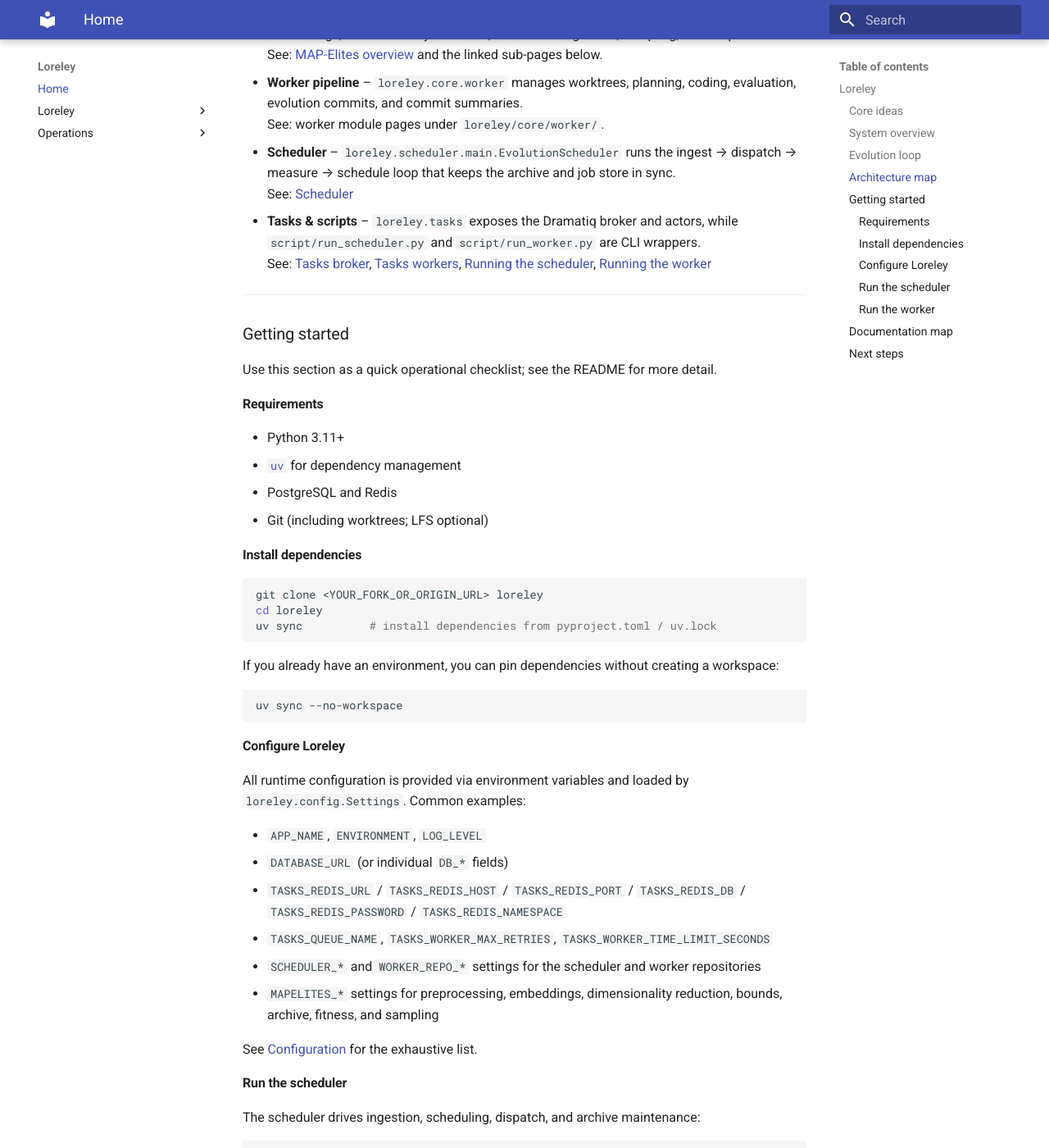
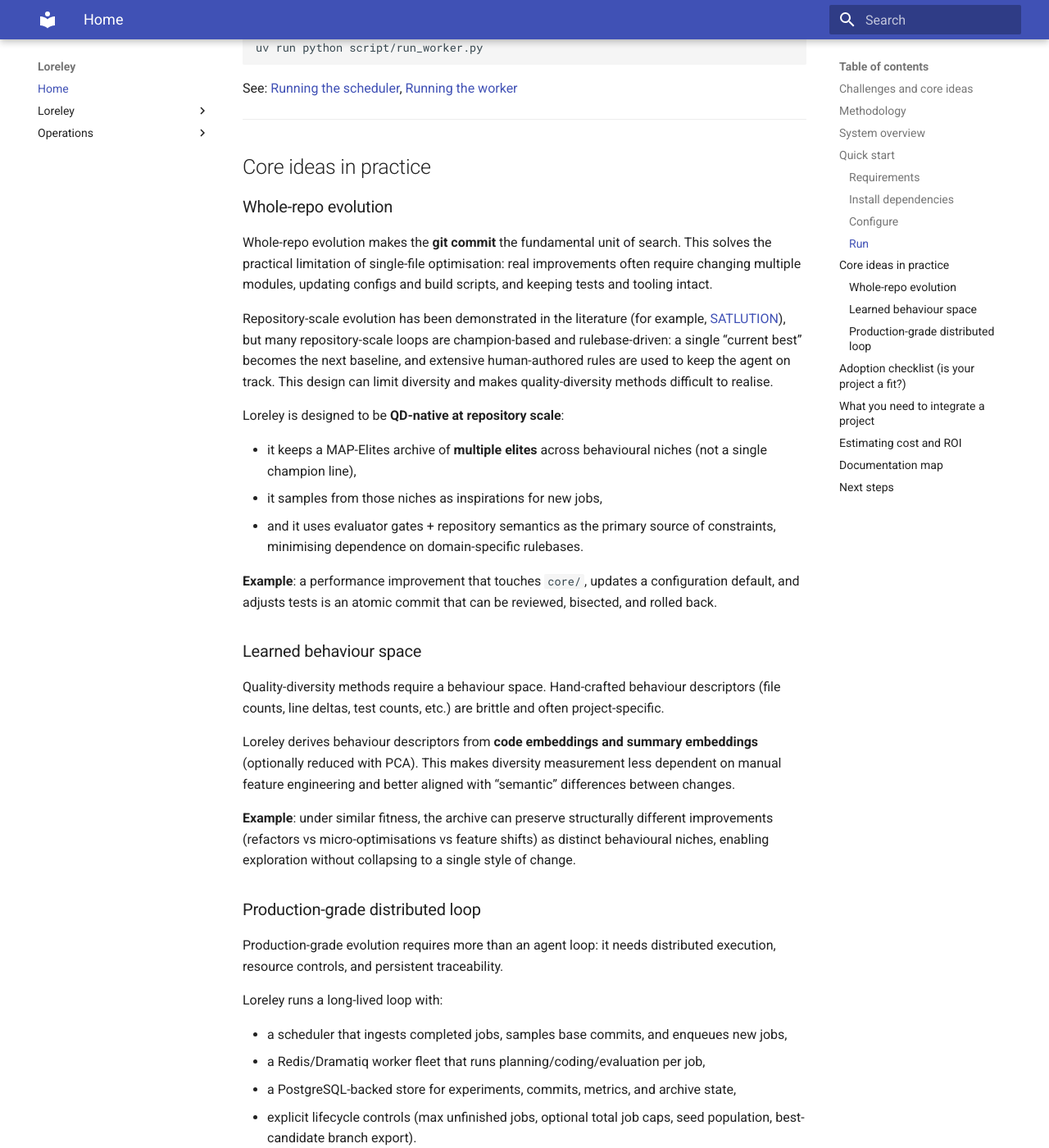
Before and after one commit to NeapolitanIcecream/loreley, an MkDocs documentation site: the page built from docs/index.md, in a window 1280 px wide and 1400 px high, scrolled down 2460 px. Shown: the whole window at 82% size. Built offline with MkDocs 1.6.1 and Material for MkDocs 9.7.7, drawn with Linux system fonts in a browser that asks for light colours; some of the changed text lies outside the part shown.

Commit message:
update readme

````diff
--- a/docs/index.md
+++ b/docs/index.md
@@ -1,26 +1,35 @@
-## Loreley
+# Loreley
 
-> Whole-repository MAP-Elites for real git codebases.
 
-Loreley is an automated MAP-Elites system that **evolves entire git repositories**, not just single files or scripts. It continuously samples promising commits, asks external agents to plan and implement changes, evaluates them, and archives the best-performing and most diverse variants so they can be reused later.
+> Whole-repository Quality-Diversity optimization for real git codebases.
 
-If you are new to the project, start with the **core ideas** and **system overview** below, then follow the links into the focused module guides under `docs/loreley` and `docs/script`.
+Loreley is an automated Quality-Diversity optimization system that **evolves entire git repositories**, not just single files or scripts. It continuously samples promising commits, asks external agents to plan and implement changes, evaluates them, and archives the best-performing and most diverse variants for later reuse.
+
+Use this page as a high-level overview and a navigation hub into the focused module guides under `loreley/` and `script/` (see the sidebar navigation).
 
 ---
 
-### Core ideas
+## Challenges and core ideas
 
-Loreley is built around three key concepts:
+Loreley is built around three core ideas, each designed to address a concrete challenge in real-world code evolution:
 
-- **Whole-repo evolution** – each individual in the search is a real git commit. The evolution worker operates on a full worktree, so changes can span multiple files, add new modules, or adjust configuration and tests, and the result remains a debuggable commit compatible with normal tooling (git, CI, code review).
-- **Learned behaviour space** – instead of relying on hand-crafted behaviour descriptors, Loreley learns a behaviour space from code and summary embeddings (optionally reduced with PCA). Diversity is measured directly in this learned space, so the same pipeline can generalise across different repositories and problem domains.
-- **Production-grade distributed loop** – a Dramatiq/Redis worker fleet, PostgreSQL-backed archive, and a central scheduler form a long-running, distributed evolution loop. Experiments are explicitly versioned, jobs are queued and retried, and strong candidates can be exported as git branches.
+| Challenge in real repositories | Loreley core idea |
+| --- | --- |
+| Single-file evolution cannot express cross-module refactors and production changes | **Whole-repo evolution** (individual = real git commit) |
+| Hand-crafted behaviour descriptors do not generalise across projects | **Learned behaviour space** (code + summary embeddings, optional PCA) |
+| Demo-style pipelines do not scale to distributed, long-running operation | **Production-grade distributed loop** (scheduler + queue + DB) |
 
-Related systems include [AlphaEvolve](https://deepmind.google/blog/alphaevolve-a-gemini-powered-coding-agent-for-designing-advanced-algorithms/), [OpenEvolve](https://github.com/algorithmicsuperintelligence/openevolve), and [ShinkaEvolve](https://github.com/SakanaAI/ShinkaEvolve). Loreley focuses specifically on **whole-repository, production-grade evolution**.
+Related systems include [AlphaEvolve](https://deepmind.google/blog/alphaevolve-a-gemini-powered-coding-agent-for-designing-advanced-algorithms/), [OpenEvolve](https://github.com/algorithmicsuperintelligence/openevolve), and [ShinkaEvolve](https://github.com/SakanaAI/ShinkaEvolve).
 
 ---
 
-### System overview
+## Methodology
+
+Loreley treats software evolution as **quality-diversity search over the commit graph of a real repository**, guided by a learned behaviour space and driven by a production-grade distributed loop. Instead of using LLMs as one-shot patch generators, it organises planning, editing, evaluation, and archiving into a repeatable system that can safely explore improvements while remaining auditable (git), testable (evaluator), and operable (scheduler + workers).
+
+---
+
+## System overview
 
 At a high level, Loreley sits between your git repository, a pool of LLM-based agents, and a MAP-Elites archive:
 
@@ -55,123 +64,133 @@
 
 ---
 
-### Evolution loop
+## Quick start
 
-The core evolution loop connects the scheduler, workers, git repository, evaluation plugins, and the MAP-Elites archive:
-
-```mermaid
-sequenceDiagram
-  participant S as Scheduler
-  participant Q as Redis/Dramatiq
-  participant W as Evolution worker
-  participant G as Git repo
-  participant L as LLM agents
-  participant E as Evaluator
-  participant DB as Postgres
-  participant M as MAP-Elites archive
-
-  S->>DB: ingest completed jobs<br/>(update metrics)
-  S->>M: update archive from metrics
-  S->>M: sample promising base commits
-  M-->>S: elite commit candidates
-  S->>Q: enqueue evolution jobs
-
-  Q->>W: dispatch evolution job
-  W->>G: checkout base commit<br/>(create job branch)
-  W->>L: plan + implement changes
-  W->>G: apply edits and commit
-  W->>E: run tests / evaluation
-  E-->>W: metrics
-  W->>DB: persist results
-```
-
-This loop can run indefinitely against a long-lived repository, gradually populating the MAP-Elites archive with diverse, high-quality commits.
-
----
-
-### Architecture map
-
-Loreley is split into a few key areas:
-
-- **Configuration** – `loreley.config.Settings` centralises environment-driven configuration for logging, database, Redis/Dramatiq, scheduler, worker repositories, and MAP-Elites knobs.
-  See: [Configuration](loreley/config.md)
-- **Database** – `loreley.db` defines the SQLAlchemy engine/session helpers and ORM models for repositories, experiments, jobs, metrics, and archive state.
-  See: [DB base](loreley/db/base.md), [DB models](loreley/db/models.md)
-- **Experiments & repositories** – `loreley.core.experiments` normalises the target git worktree into a `Repository`, derives an `Experiment` from MAP-Elites and evaluator-related settings, and exposes helpers for reusing the same experiment ID across scheduler runs.
-  See: [Experiments](loreley/core/experiments.md)
-- **MAP-Elites core** – `loreley.core.map_elites` handles preprocessing, chunking, embeddings, dimensionality reduction, archive management, sampling, and snapshots.
-  See: [MAP-Elites overview](loreley/core/map-elites/map-elites.md) and the linked sub-pages below.
-- **Worker pipeline** – `loreley.core.worker` manages worktrees, planning, coding, evaluation, evolution commits, and commit summaries.
-  See: worker module pages under `loreley/core/worker/`.
-- **Scheduler** – `loreley.scheduler.main.EvolutionScheduler` runs the ingest → dispatch → measure → schedule loop that keeps the archive and job store in sync.
-  See: [Scheduler](loreley/scheduler/main.md)
-- **Tasks & scripts** – `loreley.tasks` exposes the Dramatiq broker and actors, while `script/run_scheduler.py` and `script/run_worker.py` are CLI wrappers.
-  See: [Tasks broker](loreley/tasks/broker.md), [Tasks workers](loreley/tasks/workers.md), [Running the scheduler](script/run_scheduler.md), [Running the worker](script/run_worker.md)
-
----
-
-### Getting started
-
-Use this section as a quick operational checklist; see the README for more detail.
-
-#### Requirements
+### Requirements
 
 - Python 3.11+
 - [`uv`](https://github.com/astral-sh/uv) for dependency management
 - PostgreSQL and Redis
 - Git (including worktrees; LFS optional)
 
-#### Install dependencies
+### Install dependencies
 
 ```bash
 git clone <YOUR_FORK_OR_ORIGIN_URL> loreley
 cd loreley
-uv sync          # install dependencies from pyproject.toml / uv.lock
+uv sync
 ```
 
-If you already have an environment, you can pin dependencies without creating a workspace:
+### Configure
+
+All runtime configuration is provided via environment variables and loaded by `loreley.config.Settings`. Start with:
+
+- `APP_NAME`, `APP_ENV`, `LOG_LEVEL`
+- `DATABASE_URL`
+- `TASKS_REDIS_URL`, `TASKS_QUEUE_NAME`
+- `SCHEDULER_REPO_ROOT`, `WORKER_REPO_REMOTE_URL`
+
+See: [Configuration](loreley/config.md)
+
+### Run
 
 ```bash
-uv sync --no-workspace
-```
-
-#### Configure Loreley
-
-All runtime configuration is provided via environment variables and loaded by `loreley.config.Settings`. Common examples:
-
-- `APP_NAME`, `ENVIRONMENT`, `LOG_LEVEL`
-- `DATABASE_URL` (or individual `DB_*` fields)
-- `TASKS_REDIS_URL` / `TASKS_REDIS_HOST` / `TASKS_REDIS_PORT` / `TASKS_REDIS_DB` / `TASKS_REDIS_PASSWORD` / `TASKS_REDIS_NAMESPACE`
-- `TASKS_QUEUE_NAME`, `TASKS_WORKER_MAX_RETRIES`, `TASKS_WORKER_TIME_LIMIT_SECONDS`
-- `SCHEDULER_*` and `WORKER_REPO_*` settings for the scheduler and worker repositories
-- `MAPELITES_*` settings for preprocessing, embeddings, dimensionality reduction, bounds, archive, fitness, and sampling
-
-See [Configuration](loreley/config.md) for the exhaustive list.
-
-#### Run the scheduler
-
-The scheduler drives ingestion, scheduling, dispatch, and archive maintenance:
-
-```bash
-uv run python script/run_scheduler.py        # continuous loop
-uv run python script/run_scheduler.py --once # single tick
-```
-
-See [Running the scheduler](script/run_scheduler.md) and [Scheduler internals](loreley/scheduler/main.md) for more detail.
-
-#### Run the worker
-
-A worker process consumes jobs from Dramatiq, applies planning/coding/evaluation, and pushes results back into the database:
-
-```bash
+uv run python script/run_scheduler.py
 uv run python script/run_worker.py
 ```
 
-See [Running the worker](script/run_worker.md) and the worker module pages under `loreley/core/worker/` for operational and implementation details.
+See: [Running the scheduler](script/run_scheduler.md), [Running the worker](script/run_worker.md)
 
 ---
 
-### Documentation map
+## Core ideas in practice
+
+### Whole-repo evolution
+
+Whole-repo evolution makes the **git commit** the fundamental unit of search. This solves the practical limitation of single-file optimisation: real improvements often require changing multiple modules, updating configs and build scripts, and keeping tests and tooling intact.
+
+Repository-scale evolution has been demonstrated in the literature (for example, [SATLUTION](https://arxiv.org/pdf/2509.07367)), but many repository-scale loops are champion-based and rulebase-driven: a single “current best” becomes the next baseline, and extensive human-authored rules are used to keep the agent on track. This design can limit diversity and makes quality-diversity methods difficult to realise.
+
+Loreley is designed to be **QD-native at repository scale**:
+
+- it keeps a MAP-Elites archive of **multiple elites** across behavioural niches (not a single champion line),
+- it samples from those niches as inspirations for new jobs,
+- and it uses evaluator gates + repository semantics as the primary source of constraints, minimising dependence on domain-specific rulebases.
+
+**Example**: a performance improvement that touches `core/`, updates a configuration default, and adjusts tests is an atomic commit that can be reviewed, bisected, and rolled back.
+
+### Learned behaviour space
+
+Quality-diversity methods require a behaviour space. Hand-crafted behaviour descriptors (file counts, line deltas, test counts, etc.) are brittle and often project-specific.
+
+Loreley derives behaviour descriptors from **code embeddings and summary embeddings** (optionally reduced with PCA). This makes diversity measurement less dependent on manual feature engineering and better aligned with “semantic” differences between changes.
+
+**Example**: under similar fitness, the archive can preserve structurally different improvements (refactors vs micro-optimisations vs feature shifts) as distinct behavioural niches, enabling exploration without collapsing to a single style of change.
+
+### Production-grade distributed loop
+
+Production-grade evolution requires more than an agent loop: it needs distributed execution, resource controls, and persistent traceability.
+
+Loreley runs a long-lived loop with:
+
+- a scheduler that ingests completed jobs, samples base commits, and enqueues new jobs,
+- a Redis/Dramatiq worker fleet that runs planning/coding/evaluation per job,
+- a PostgreSQL-backed store for experiments, commits, metrics, and archive state,
+- explicit lifecycle controls (max unfinished jobs, optional total job caps, seed population, best-candidate branch export).
+
+**Example**: you can run a long optimisation campaign on a repository, scaling workers horizontally, while keeping the evolution process reproducible and observable.
+
+---
+
+## Adoption checklist (is your project a fit?)
+
+A project is a strong fit for Loreley when these questions have clear, automated answers:
+
+- Do you have an **evaluator** that can run unattended and produce structured metrics (plus pass/fail correctness gates)?
+- Is the evaluation signal **comparable** across commits and not dominated by noise?
+- Is the per-job evaluation cost acceptable (P50/P95 runtime), and can it be parallelised or staged (smoke test → full benchmark)?
+- Do meaningful improvements often require **cross-file** and **cross-module** changes?
+- Can failures be detected cheaply (compile/test/correctness gates) to avoid wasting full benchmark runs?
+- Can the project tolerate continuous creation of job branches / commits (ideally on a dedicated remote or mirror)?
+- Is there value in keeping **multiple diverse strong solutions** (trade-offs, strategies, module-level variants), not just a single best commit?
+
+---
+
+## What you need to integrate a project
+
+To hook a repository into Loreley, you typically need:
+
+- **Repository info**: remote URL/branch, LFS/submodules, reproducible environment (toolchains, containers, hardware).
+- **Build & test entrypoints**: minimal commands for build/test, plus optional staged checks (smoke vs full).
+- **Evaluator spec**: plugin entrypoint, metrics schema, correctness validation, and any benchmark/data access details.
+- **Goal & constraints**: the optimisation objective, non-negotiable constraints, acceptance criteria, and forbidden areas.
+- **Resources & ops**: worker concurrency, CPU/GPU/memory budgets, and runtime/timeouts.
+
+---
+
+## Estimating cost and ROI
+
+A practical way to estimate cost/benefit is to run a small pilot (e.g. 20–50 jobs) and measure:
+
+- `t_job` (time per job):
+
+```
+t_job = t_plan + t_code + t_build + t_eval + t_ingest
+jobs_per_day ≈ workers * 24 / E[t_job]
+```
+
+- `p_valid` (valid-job rate): fraction of jobs that pass correctness gates and produce usable metrics.
+- improvement distribution `Δ`: fitness(new) − fitness(base) across valid jobs.
+
+From these, you can forecast:
+
+- **time-to-first-win**: how many valid jobs you typically need to see a meaningful improvement,
+- **expected best-of-N**: how the best improvement grows as you run more valid jobs,
+- **$ / improvement**: combine LLM + compute costs per job with the observed success rate.
+
+---
+
+## Documentation map
 
 Use this index as a quick map of the rest of the documentation:
 
@@ -209,8 +228,8 @@
 
 ---
 
-### Next steps
+## Next steps
 
 - Start by configuring a small test repository and running the scheduler/worker pair locally.
-- Once the basic loop works, plug in a custom evaluator (for example, based on the circle packing example) and tune `MAPELITES_*` settings.
+- Once the basic loop works, plug in a custom evaluator and tune `MAPELITES_*` settings.
 - When you are ready for production, point the scheduler at a long-lived repository clone and supervise both processes with your preferred process manager.
````
Also changed, not shown: README.md (+33 -12 lines).
